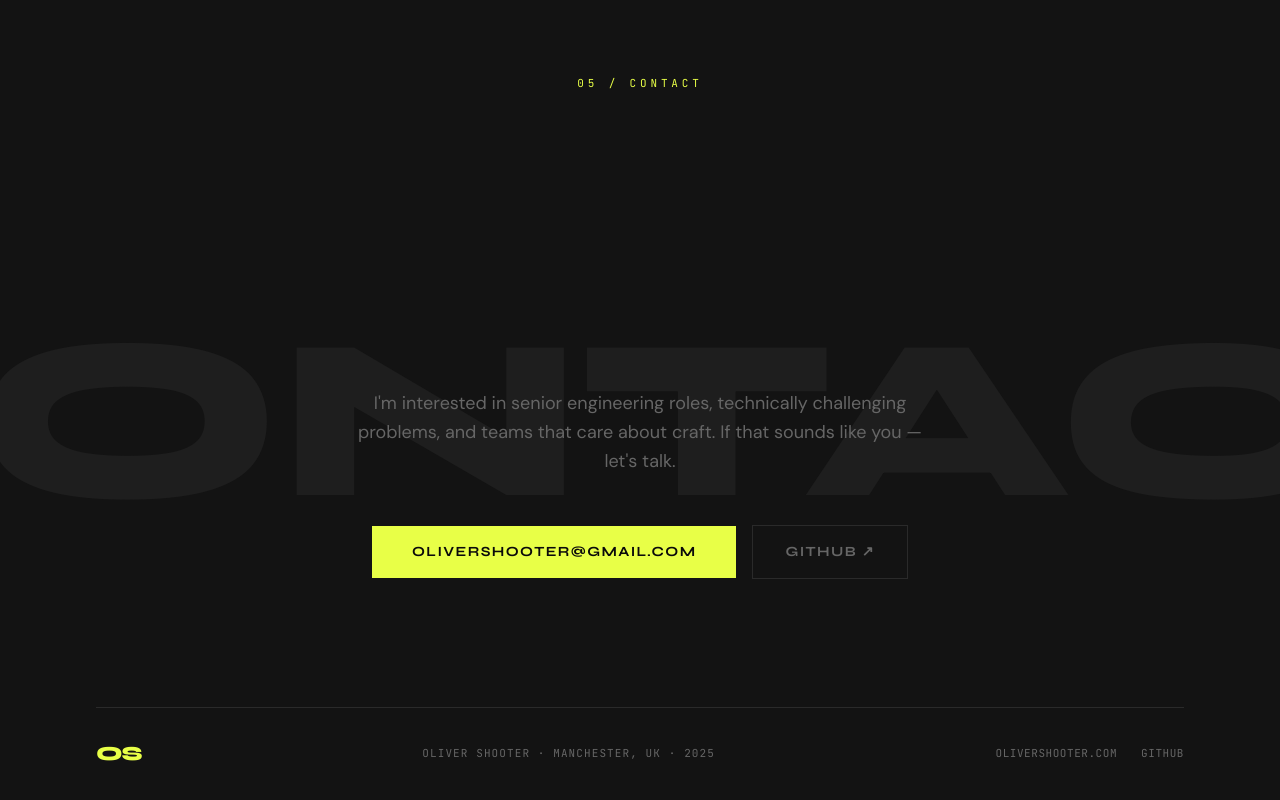
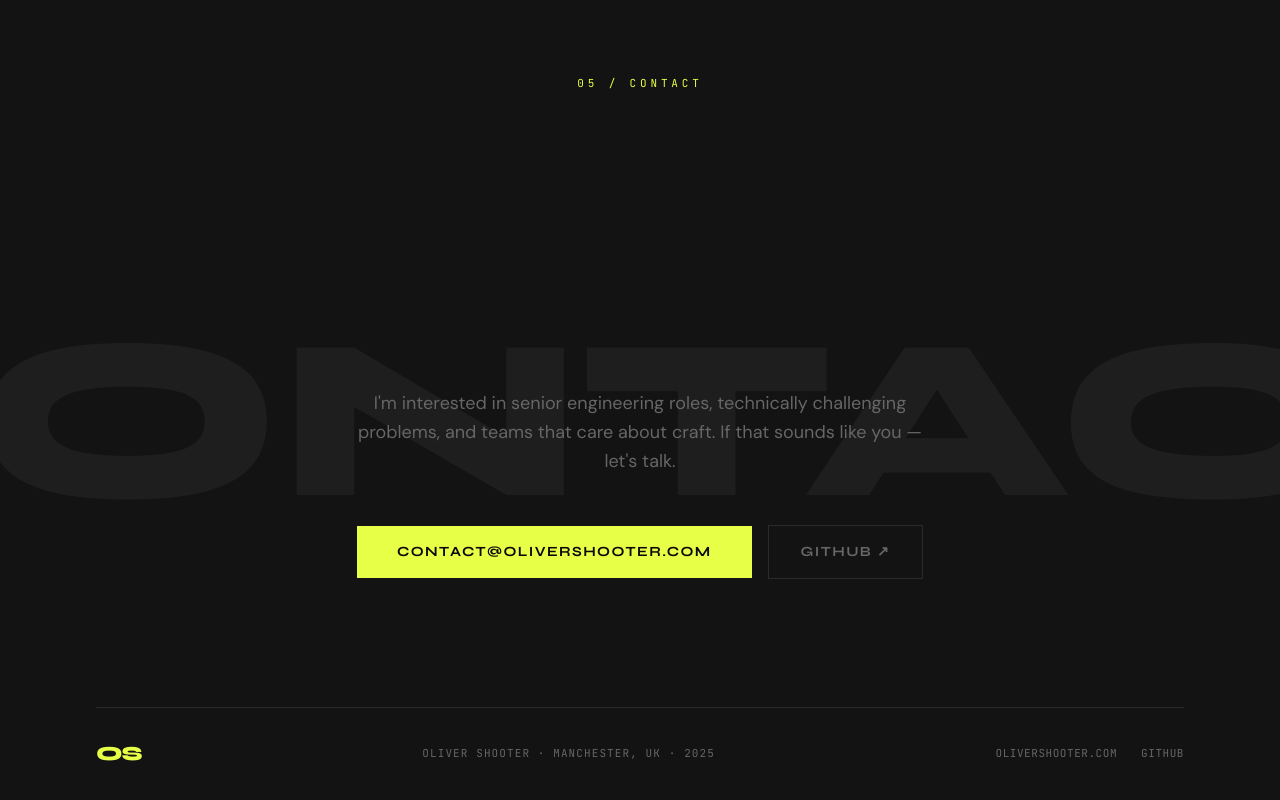
Before and after one commit to olivershooter/portfolio, a React (Vite) app: page / in a window 1280 px wide. Shown: the part 6304-7104 px from the top of the page. Built offline with nearby package versions, Linux system fonts and the light colour scheme.

Commit message:
content: update email to contact@olivershooter.com

```diff
--- a/src/components/Contact.tsx
+++ b/src/components/Contact.tsx
@@ -57,10 +57,10 @@ export default function Contact() {
 
         <div className="flex flex-wrap items-center justify-center gap-4">
           <a
-            href="mailto:olivershooter@gmail.com"
+            href="mailto:contact@olivershooter.com"
             className="bg-primary text-bg px-6 md:px-10 py-4 font-headline font-bold text-xs md:text-sm uppercase tracking-widest hover:translate-x-1.5 transition-transform duration-200"
           >
-            olivershooter@gmail.com
+            contact@olivershooter.com
           </a>
           <a
             href="https://github.com/olivershooter"
--- a/src/components/Nav.tsx
+++ b/src/components/Nav.tsx
@@ -48,7 +48,7 @@ export default function Nav() {
             </button>
           ))}
           <a
-            href="mailto:olivershooter@gmail.com"
+            href="mailto:contact@olivershooter.com"
             className="bg-primary text-bg px-5 py-2 font-headline text-xs font-bold uppercase tracking-widest hover:translate-x-1 transition-transform duration-200"
           >
             Hire Me
@@ -85,7 +85,7 @@ export default function Nav() {
             </button>
           ))}
           <a
-            href="mailto:olivershooter@gmail.com"
+            href="mailto:contact@olivershooter.com"
             onClick={onMenuClose}
             className="mt-4 bg-primary text-bg px-8 py-4 font-headline font-bold text-sm uppercase tracking-widest"
           >
```
